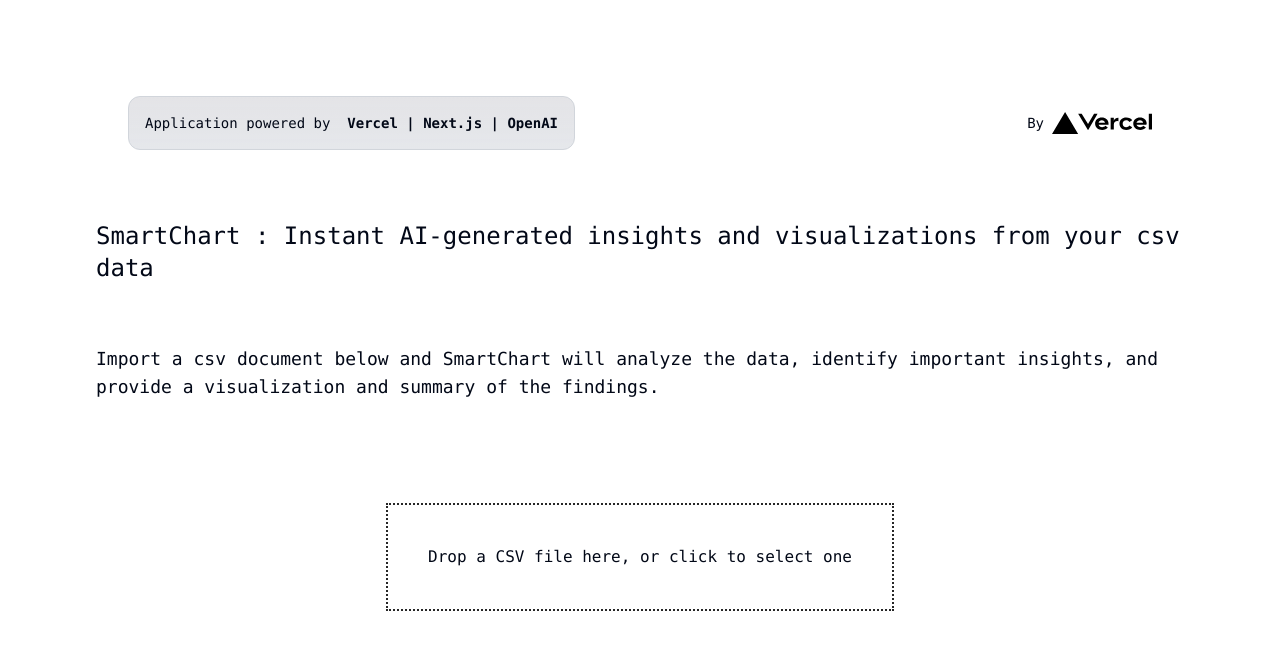
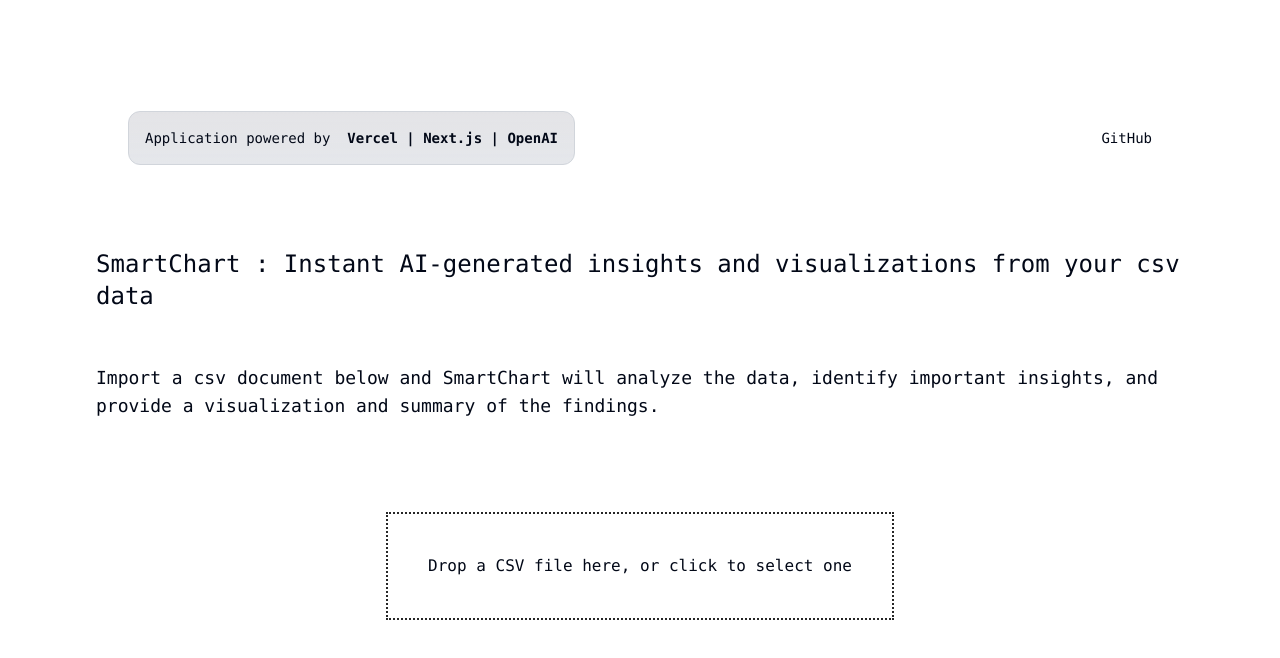
Before and after one commit to amorrissette/nextjs-smartchart, a Next.js app: page / in a window 1280 px wide. Shown: the top 658 px of the page. Built offline with nearby package versions, Linux system fonts and the light colour scheme.

Commit message:
Added github link and updated model type on readme

```diff
--- a/app/page.tsx
+++ b/app/page.tsx
@@ -20,26 +20,13 @@ export default function Home() {
           Application powered by &nbsp;
           <code className="font-mono font-bold">Vercel | Next.js | OpenAI </code>
         </p>
-        <div className="fixed bottom-0 left-0 flex h-48 w-full items-end justify-center bg-gradient-to-t from-white via-white dark:from-black dark:via-black lg:static lg:size-auto lg:bg-none">
-          <a
-            className="pointer-events-none flex place-items-center gap-2 p-8 lg:pointer-events-auto lg:p-0"
-            href="https://vercel.com?utm_source=create-next-app&utm_medium=appdir-template&utm_campaign=create-next-app"
-            target="_blank"
-            rel="noopener noreferrer"
-          >
-            By{" "}
-            <Image
-              src="/vercel.svg"
-              alt="Vercel Logo"
-              className="dark:invert"
-              width={100}
-              height={24}
-              priority
-            />
+        <div className="fixed bottom-0 left-0 flex h-48 w-full items-end justify-center bg-gradient-to-t from-white via-white dark:from-black dark:via-black lg:static lg:size-auto lg:bg-none pt-8 pb-8">
+          <a href={"https://github.com/amorrissette/nextjs-smartchart"} target="_blank" rel="noopener noreferrer">
+              GitHub
           </a>
         </div>
       </div>
-      <p className="flex w-full items-center justify-center font-mono text-2xl pt-2">
+      <p className="flex w-full items-center justify-center font-mono text-2xl pt-4">
         SmartChart : Instant AI-generated insights and visualizations from your csv data
       </p>
       <p className=" w-full items-center justify-center font-mono text-lg pb-2">
```
Also changed, not shown: 1 other file (tests, documents, lock files or other folders).
